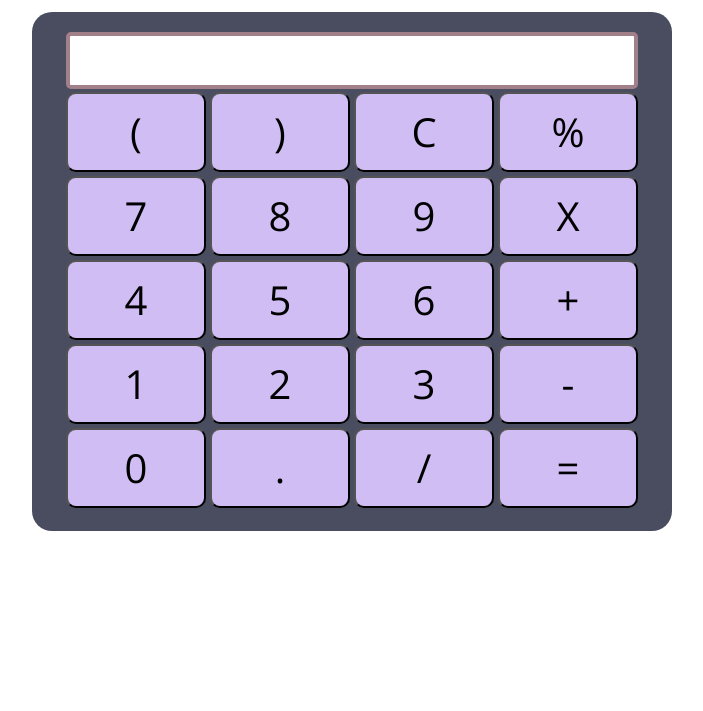
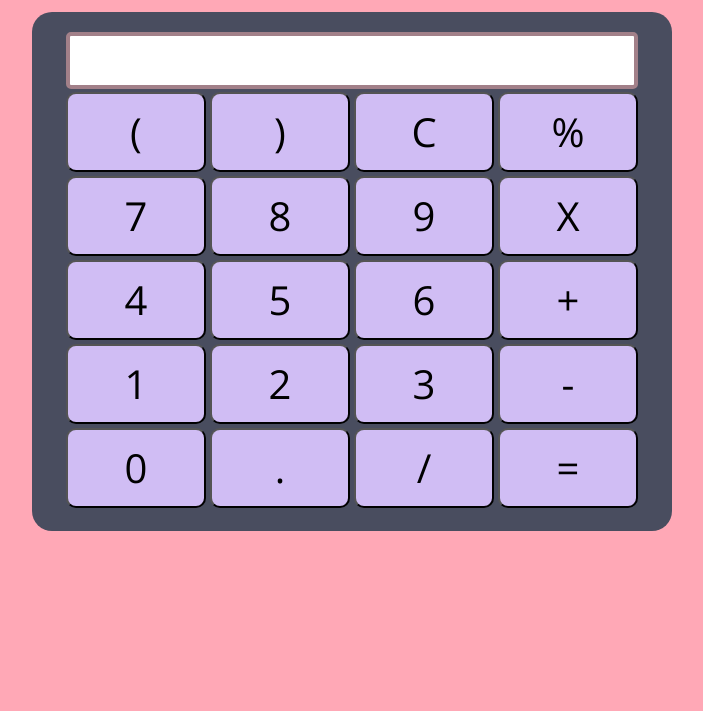
Before and after one commit to krutiiii/OIBSIP-TASK1, a plain HTML site: page index.html in a window 1280 px wide. Shown: the part 89-800 px from the top of the page, without its empty margins (288-991 px from the left). Drawn offline with nearby package versions, Linux system fonts and the light colour scheme.

Commit message:
Update style.css

```diff
--- a/style.css
+++ b/style.css
@@ -7,6 +7,7 @@ html {
 
     background-size: cover;
     width: 100%;
+    background-color: #ffa8B6;
 }
 
 .container {
```
